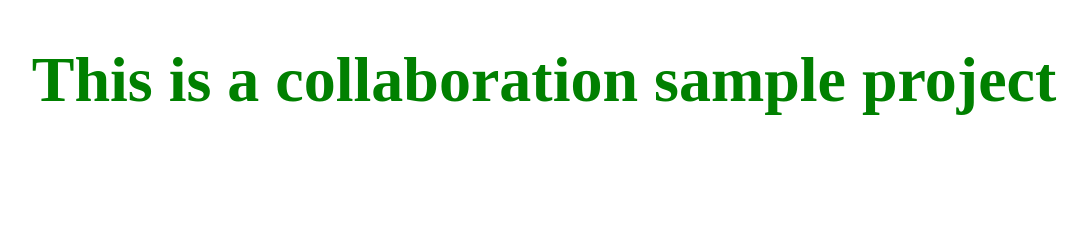
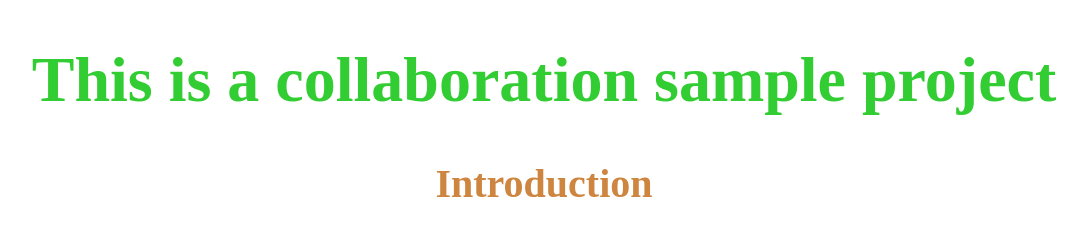
Before and after one commit to cynthiaoduol/collaboration-sample, a plain HTML site: page index.html in a window 1280 px wide. Shown: the whole page, without its empty margins (96-1183 px from the left). Drawn offline with Linux system fonts and the light colour scheme.

Commit message:
add a title for the introductory section

```diff
--- a/index.html
+++ b/index.html
@@ -9,5 +9,6 @@
 </head>
 <body>
     <h1>This is a collaboration sample project</h1>
+    <h2>Introduction</h2>
 </body>
 </html>
--- a/style.css
+++ b/style.css
@@ -1,5 +1,10 @@
 h1{
-    color: green;
+    color: limegreen;
     text-align: center;
     font-size:4rem;
 }
+h2{
+    color: peru;
+    font-size: 2.5rem;
+    text-align: center;
+}
```
